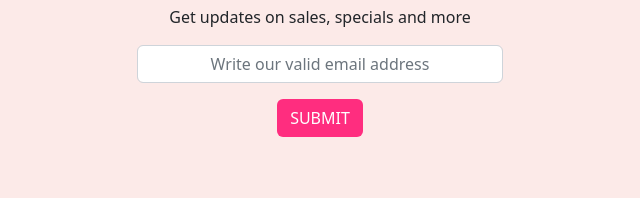
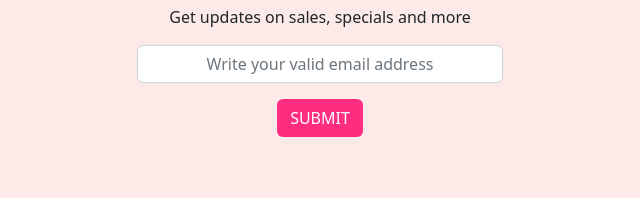
Before and after one commit to rajibrt/panda-commerce-bootstrap, a plain HTML site: page index.html in a window 1280 px wide. Shown: the part 2306-2510 px from the top of the page, 320-960 px from the left. Drawn offline with nearby package versions, Linux system fonts and the light colour scheme.

Commit message:
Spelling has been fixed

```diff
--- a/index.html
+++ b/index.html
@@ -276,7 +276,7 @@
                     <div>
                         <label for="inputPassword2" class="visually-hidden">Password</label>
                         <input type="password" class="form-control text-center" id="inputPassword2"
-                            placeholder="Write our valid email address">
+                            placeholder="Write your valid email address">
                     </div>
                     <div class="mt-3">
                         <div style="background-color:#FF2D7F; color:white" class="btn">SUBMIT</div>
```
